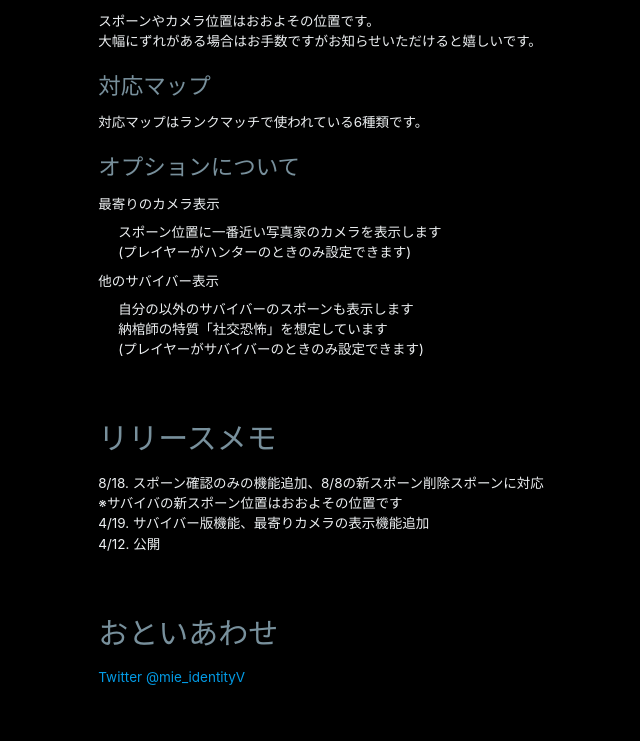
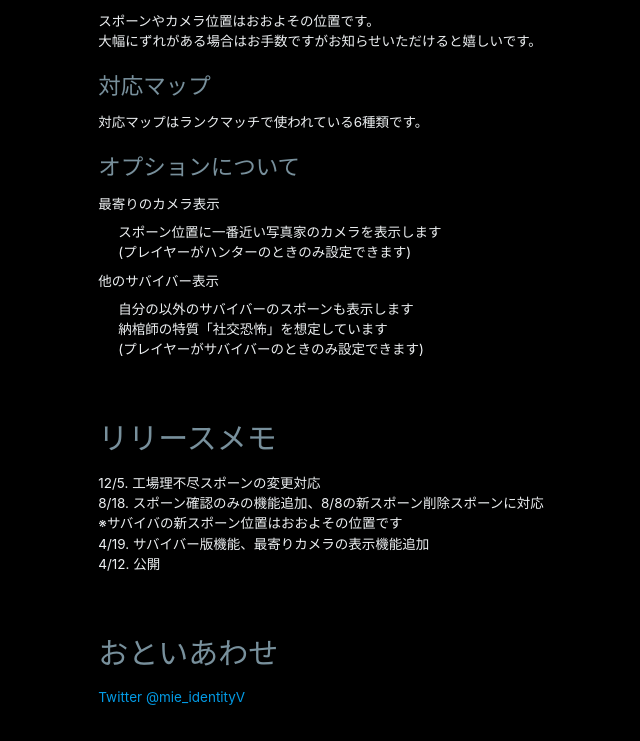
Before and after one commit to scaportolono/id5, a website built with webpack: page about.html in a window 1280 px wide. Shown: the part 714-1455 px from the top of the page, without its empty margins (105-745 px from the left). Built offline with nearby package versions, Linux system fonts and the light colour scheme.

Commit message:
update text

```diff
--- a/about.html
+++ b/about.html
@@ -100,6 +100,7 @@
                 <div class="col s12 m12 l12">
                     <h3 class="header blue-grey-text text-lighten-1">リリースメモ</h3>
                     <p class="blue-grey-text text-lighten-5">
+                        12/5. 工場理不尽スポーンの変更対応<br>
                         8/18. スポーン確認のみの機能追加、8/8の新スポーン削除スポーンに対応<br>
                         ※サバイバの新スポーン位置はおおよその位置です<br>
                         4/19. サバイバー版機能、最寄りカメラの表示機能追加<br>
```
